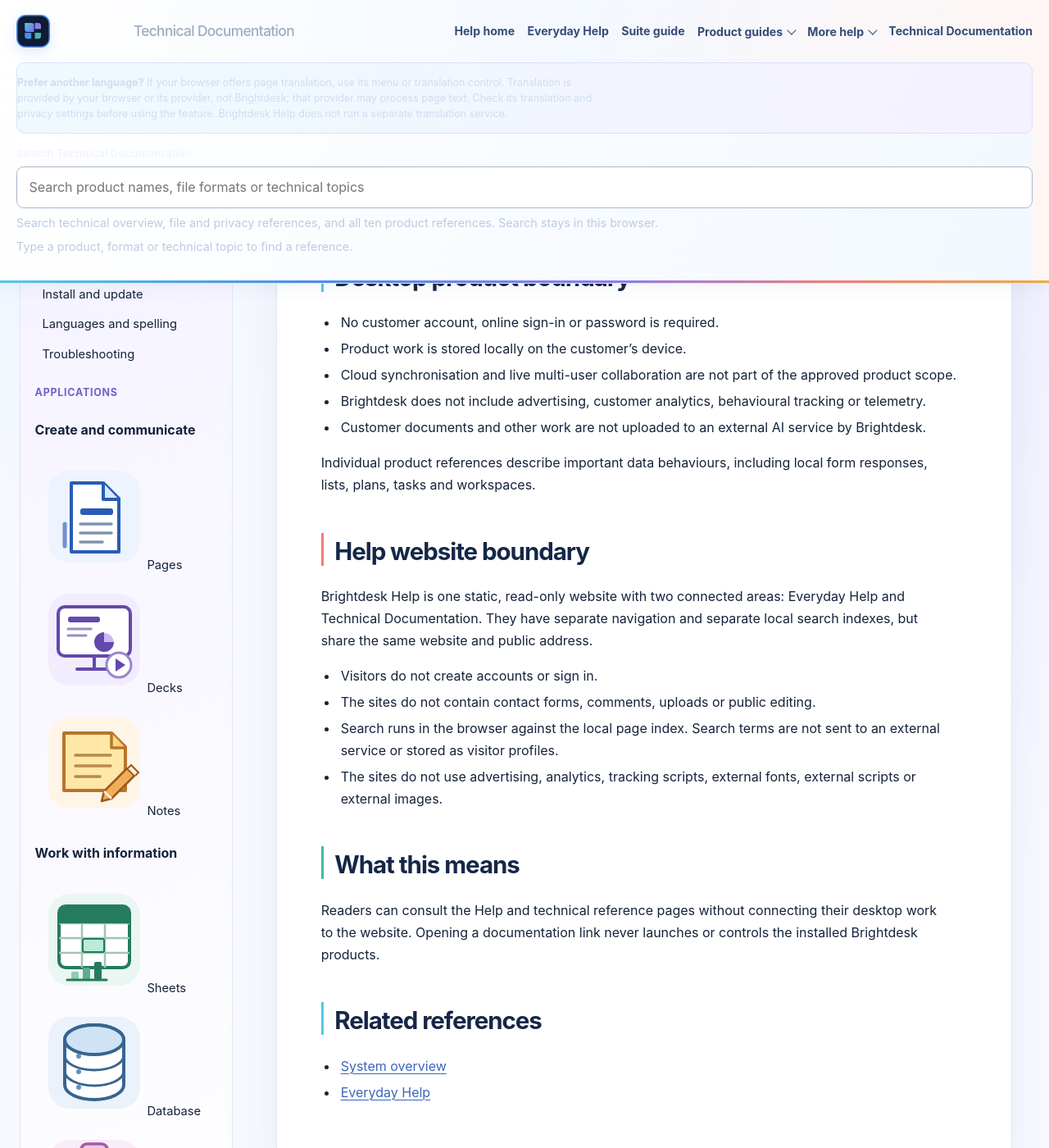
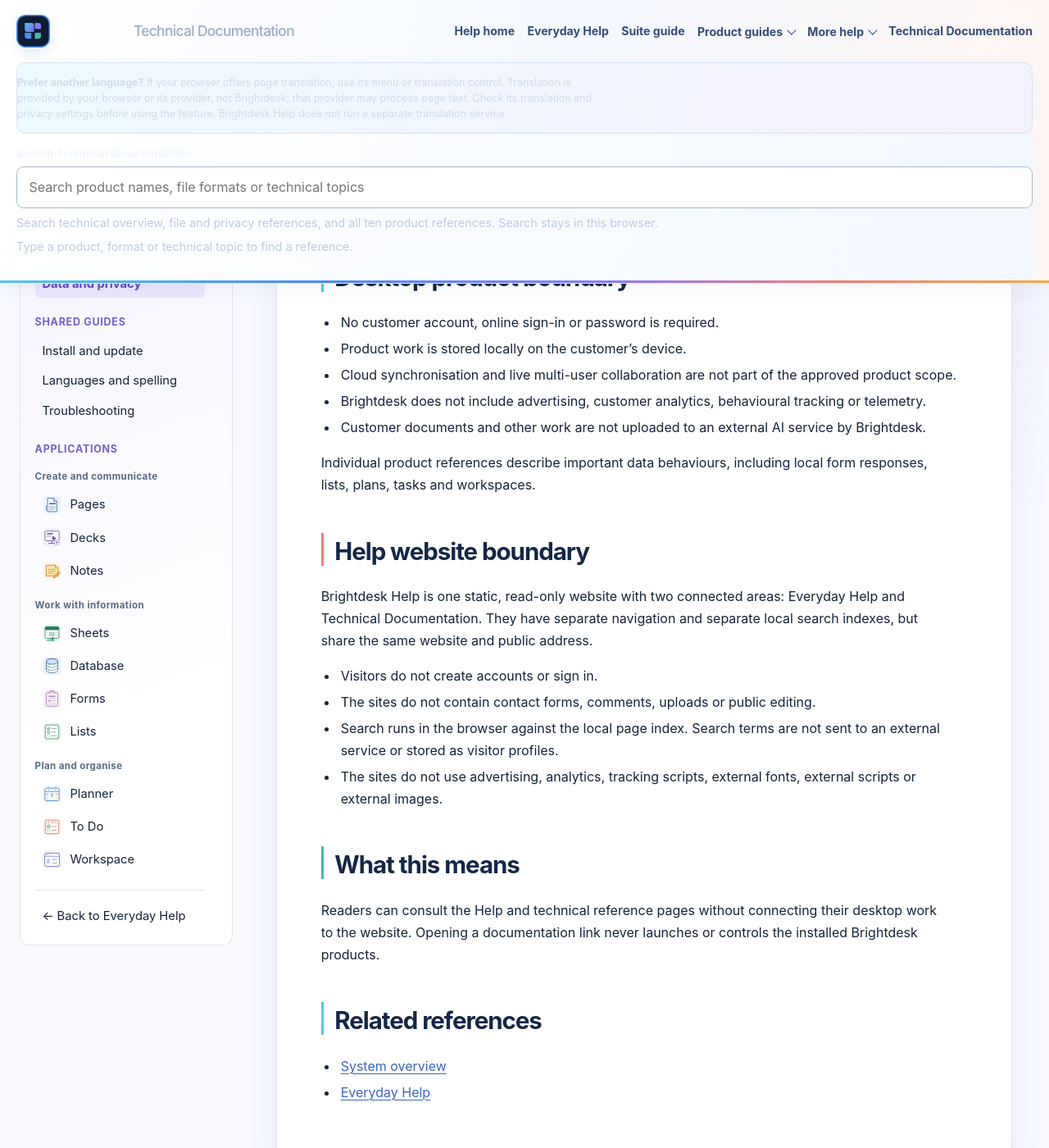
Before and after one commit to conz20/Brightdesk-Wiki, a Jekyll site: the page built from docs/technical/data-and-privacy.md, in a window 1280 px wide and 1400 px high, scrolled down 335 px. Shown: the whole window at 82% size. Built offline with Jekyll 4.4.1, drawn with Linux system fonts in a browser that asks for light colours.

Commit message:
style: add persistent technical sidebar with product icons

```diff
--- a/docs/assets/css/site.css
+++ b/docs/assets/css/site.css
@@ -372,11 +372,16 @@ a:focus-visible {
   gap: 1.25rem;
 }
 .technical-sidebar {
+  position: sticky;
+  top: 7.5rem;
+  max-height: calc(100vh - 8.5rem);
+  overflow-y: auto;
   padding: 1rem;
   background: var(--surface);
   border: 1px solid var(--line);
   border-radius: .85rem;
   box-shadow: 0 6px 22px rgb(23 35 52 / 4%);
+  scrollbar-gutter: stable;
 }
 .technical-sidebar h2 { margin: 0 0 .75rem; font-size: 1.05rem; }
 .technical-sidebar h3 {
@@ -385,6 +390,13 @@ a:focus-visible {
   font-size: .78rem;
   letter-spacing: .06em;
   text-transform: uppercase;
+}
+.technical-sidebar h4 {
+  margin: .85rem 0 .3rem;
+  color: var(--muted);
+  font-size: .72rem;
+  font-weight: 750;
+  letter-spacing: .035em;
 }
 .technical-sidebar ul {
   display: grid;
@@ -402,6 +414,20 @@ a:focus-visible {
   line-height: 1.4;
   text-decoration: none;
 }
+.technical-sidebar .technical-nav-link {
+  display: flex;
+  align-items: center;
+  gap: .58rem;
+}
+.technical-sidebar .technical-nav-link img {
+  flex: 0 0 auto;
+  width: 1.55rem;
+  height: 1.55rem;
+  object-fit: contain;
+  border-radius: .3rem;
+}
+.technical-sidebar .technical-nav-link span { min-width: 0; }
+.technical-sidebar .technical-product-list { gap: .12rem; }
 .technical-sidebar a:hover { background: var(--soft-blue); color: var(--brand-dark); }
 .technical-sidebar a[aria-current="page"] {
   color: var(--brand-dark);
@@ -462,8 +488,13 @@ a:focus-visible {
 .technical-site .content-card table { table-layout: auto; }
 @media (max-width: 820px) {
   .technical-layout { grid-template-columns: 1fr; gap: .8rem; margin: 1rem auto; }
-  .technical-sidebar { padding: .8rem; }
-  .technical-sidebar nav > ul:last-child { grid-template-columns: repeat(2, minmax(0, 1fr)); }
+  .technical-sidebar {
+    position: static;
+    max-height: none;
+    overflow: visible;
+    padding: .8rem;
+  }
+  .technical-sidebar .technical-product-list { grid-template-columns: repeat(2, minmax(0, 1fr)); }
   .technical-sidebar h3 { margin-top: .9rem; }
   .technical-card { order: 2; }
 }
```
